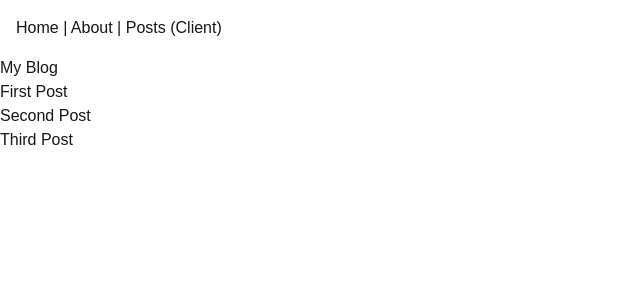
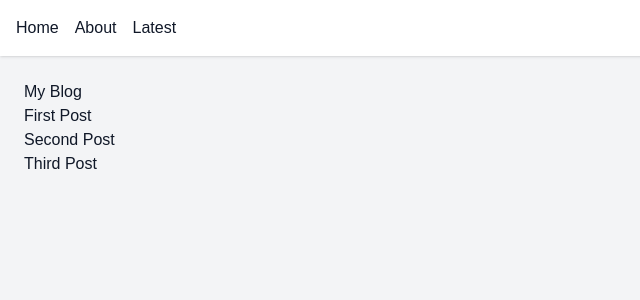
Before and after one commit to gasystarttask/mini-blog, a Next.js app: page / in a window 1280 px wide. Shown: the top 300 px of the page, without its empty margins (0-640 px from the left). Built offline with nearby package versions, Linux system fonts and the light colour scheme.

Commit message:
feat(app): styling & layout

```diff
--- /dev/null
+++ b/src/components/Layout.tsx
@@ -0,0 +1,23 @@
+import Head from "next/head";
+import Link from "next/link";
+import { ReactNode } from "react";
+
+interface Props {
+  children: ReactNode;
+}
+
+export default function Layout({ children }: Props) {
+  return (
+    <div className="min-h-screen bg-gray-100 text-gray-900">
+      <Head>
+        <title>Mini Blog</title>
+      </Head>
+      <nav className="bg-white shadow p-4">
+        <Link href="/" className="mr-4">Home</Link>
+        <Link href="/about" className="mr-4 ">About</Link>
+        <Link href="/latest">Latest</Link>
+      </nav>
+      <main className="p-6">{children}</main>
+    </div>
+  );
+}
--- a/src/pages/_app.tsx
+++ b/src/pages/_app.tsx
@@ -1,16 +1,11 @@
 import "@blog-app/app/globals.css";
+import Layout from "@blog-app/components/Layout";
 import type { AppProps } from "next/app";
-import Link from "next/link";
 
 export default function App({ Component, pageProps }: AppProps) {
   return (
-    <>
-      <nav style={{ padding: "1rem" }}>
-        <Link href="/">Home</Link> |{" "}
-        <Link href="/about">About</Link> |{" "}
-        <Link href="/posts-client">Posts (Client)</Link>
-      </nav>
-      <Component {...pageProps} />
-    </>
+      <Layout>
+        <Component {...pageProps} />
+      </Layout>
   );
 }
```
